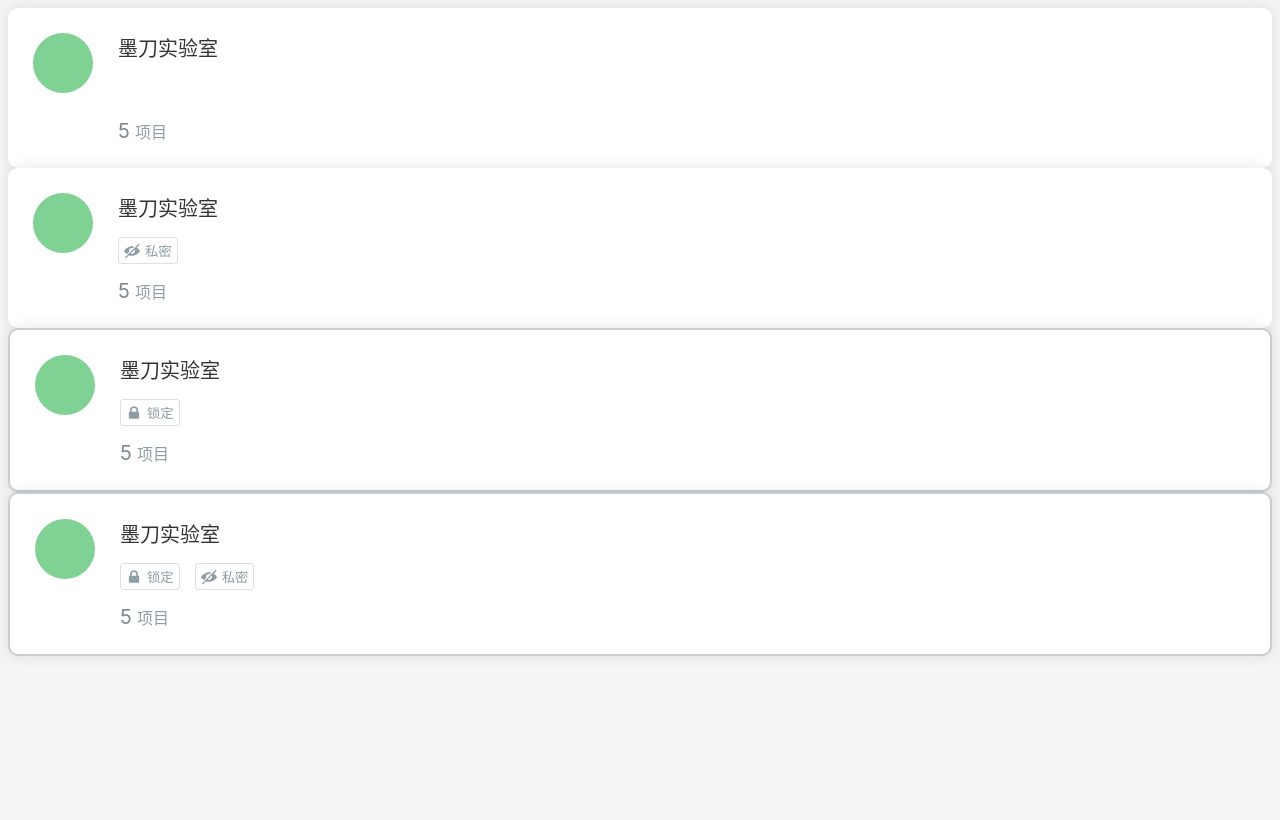
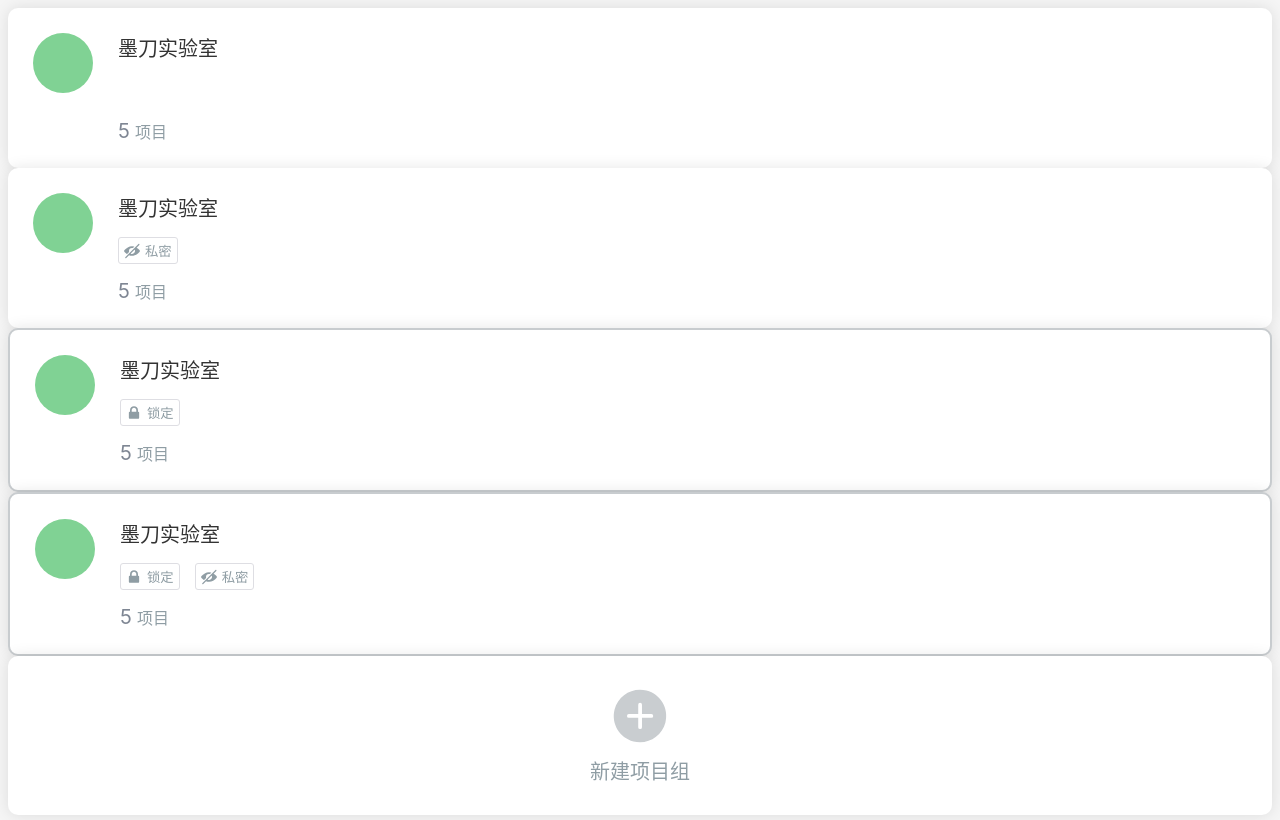
Before and after one commit to LoveVin/modao-test, a React app: page / in a window 1280 px wide. Shown: the top 820 px of the page. Built offline with nearby package versions, Linux system fonts and the light colour scheme.

Commit message:
完成 AddCard.js

```diff
--- a/src/App.js
+++ b/src/App.js
@@ -1,6 +1,7 @@
 import React from 'react';
 import Card from './components/Card'
 import './reset.css'
+import AddCard from './components/AddCard';
 
 function App() {
   return (
@@ -9,6 +10,7 @@ function App() {
         <Card color="#80d294" groupName="墨刀实验室" locked={false} private={true} itemCount={5}/>
         <Card color="#80d294" groupName="墨刀实验室" locked={true} private={false} itemCount={5}/>
         <Card color="#80d294" groupName="墨刀实验室" locked={true} private={true} itemCount={5}/>
+        <AddCard/>
     </div>
   );
 }
--- /dev/null
+++ b/src/components/AddCard.js
@@ -0,0 +1,37 @@
+import React from 'react';
+import Icon from './Icon';
+import styled from 'styled-components';
+
+const AddCardWrapper = styled.div`
+  display: flex;
+  flex-direction: column;
+  justify-content: center;
+  align-items: center;
+  color: #8f9da4;
+  background-color: white;
+  padding: 30px 25px;
+  border-radius: 10px;
+  box-shadow: 0 0 15px rgba(0,0,0,0.1);
+  &:hover{
+    box-shadow: 0 0 15px rgba(0,0,0,0.2);
+  }
+  > svg{
+    width: 60px;
+    height: 60px;
+    margin-bottom: 10px;
+  }
+  > div{
+    font-size: 20px;
+  }
+`
+
+const AddCard = ()=>{
+    return (
+        <AddCardWrapper>
+            <Icon name="add" fill="#c9cdd0"/>
+            <div>新建项目组</div>
+        </AddCardWrapper>
+    )
+}
+
+export default AddCard
```
